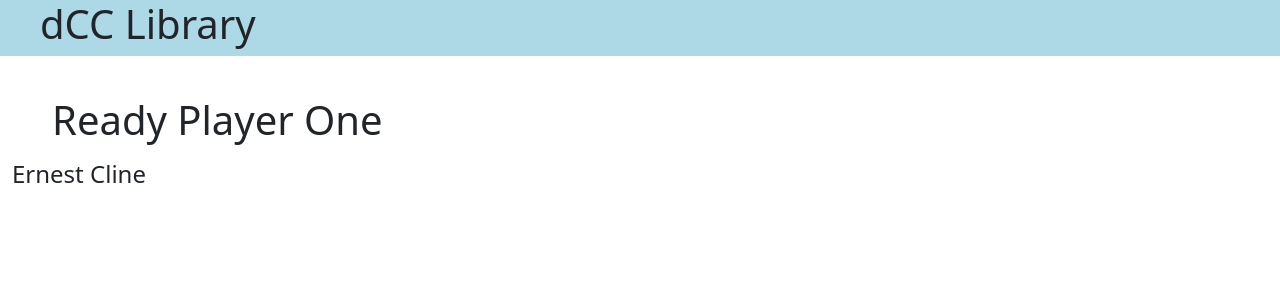
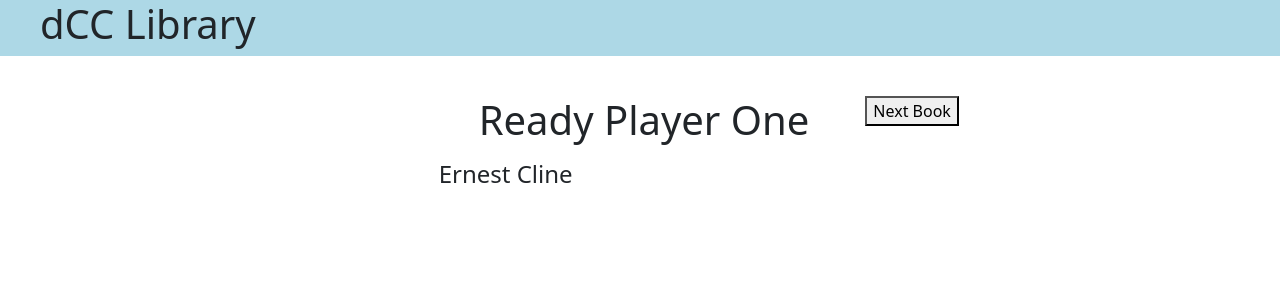
Before and after one commit to coleman399/REACTJS_REPO, a React (Create React App) app in the folder dccLibrary/: page / in a window 1280 px wide. Shown: the top 300 px of the page. Built offline with nearby package versions, Linux system fonts and the light colour scheme.

Commit message:
centered book display on page

```diff
--- a/dccLibrary/src/components/App.jsx
+++ b/dccLibrary/src/components/App.jsx
@@ -14,13 +14,25 @@
         this.state = {
             bookNumber: 0,
         };
+    }
 
+    goToNextBook = () => {
+        let tempBookNumber = this.state.bookNumber;
+        tempBookNumber++;
+        if(tempBookNumber === this.books.length){
+            tempBookNumber = 0;
+        }
+
+        this.setState({
+            bookNumber: tempBookNumber
+        });
     }
 
     render() {
         return (
             <div className="container-fluid">
                 <TitleBar />
+                <div className="row">
                     <div className="col-md-4">
                         {/*Button here to move to the previous book viewed*/}
                     </div>
@@ -31,6 +43,8 @@
                     </div>
                     <div className="col-md-4">
                         {/*Button here to move to the next book viewed*/}
+                        <button onClick={this.goToNextBook}>Next Book</button>
+                    </div>
                 </div>
             </div>
         )
```
Lines whose indentation alone changed are shown as unchanged.
